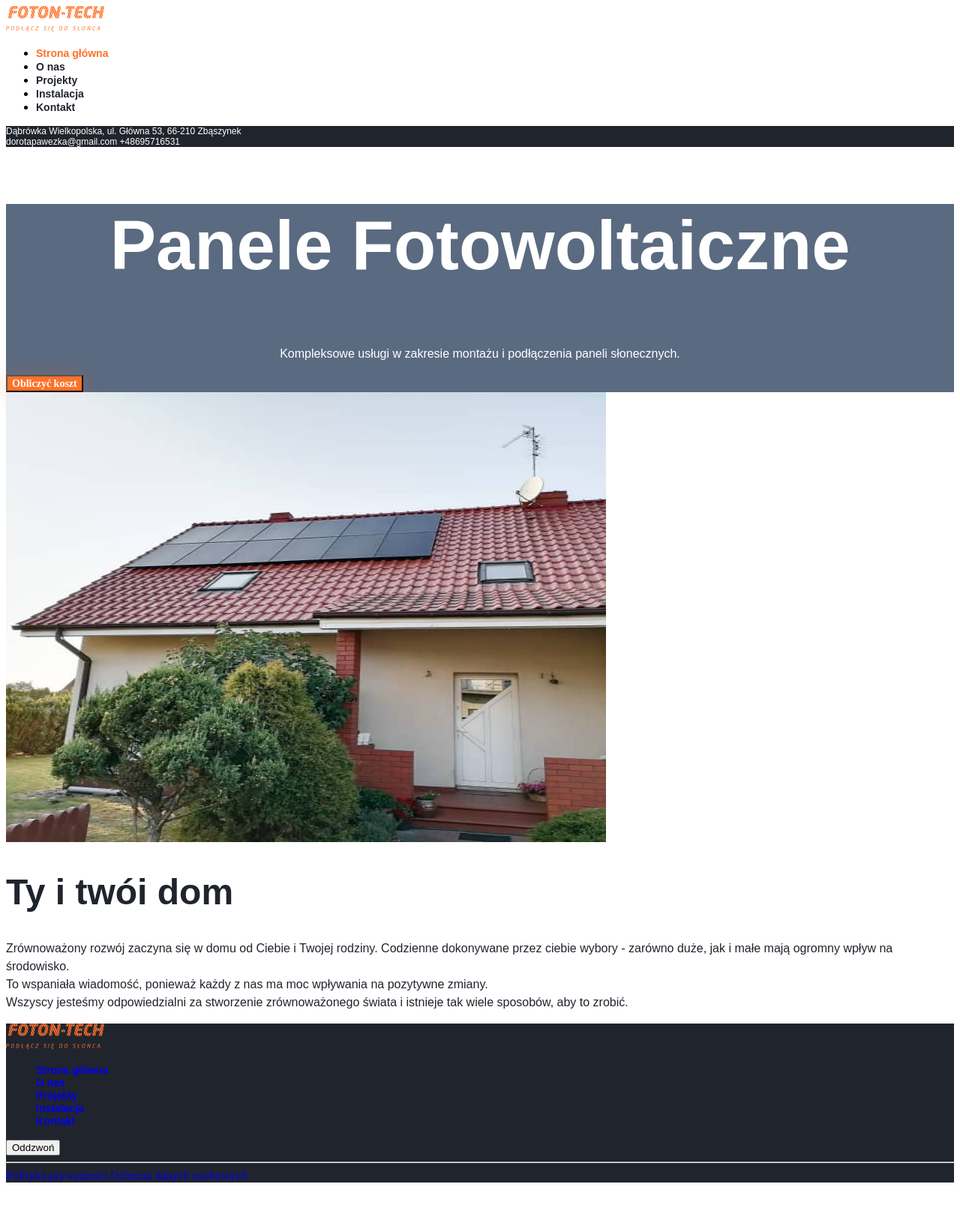
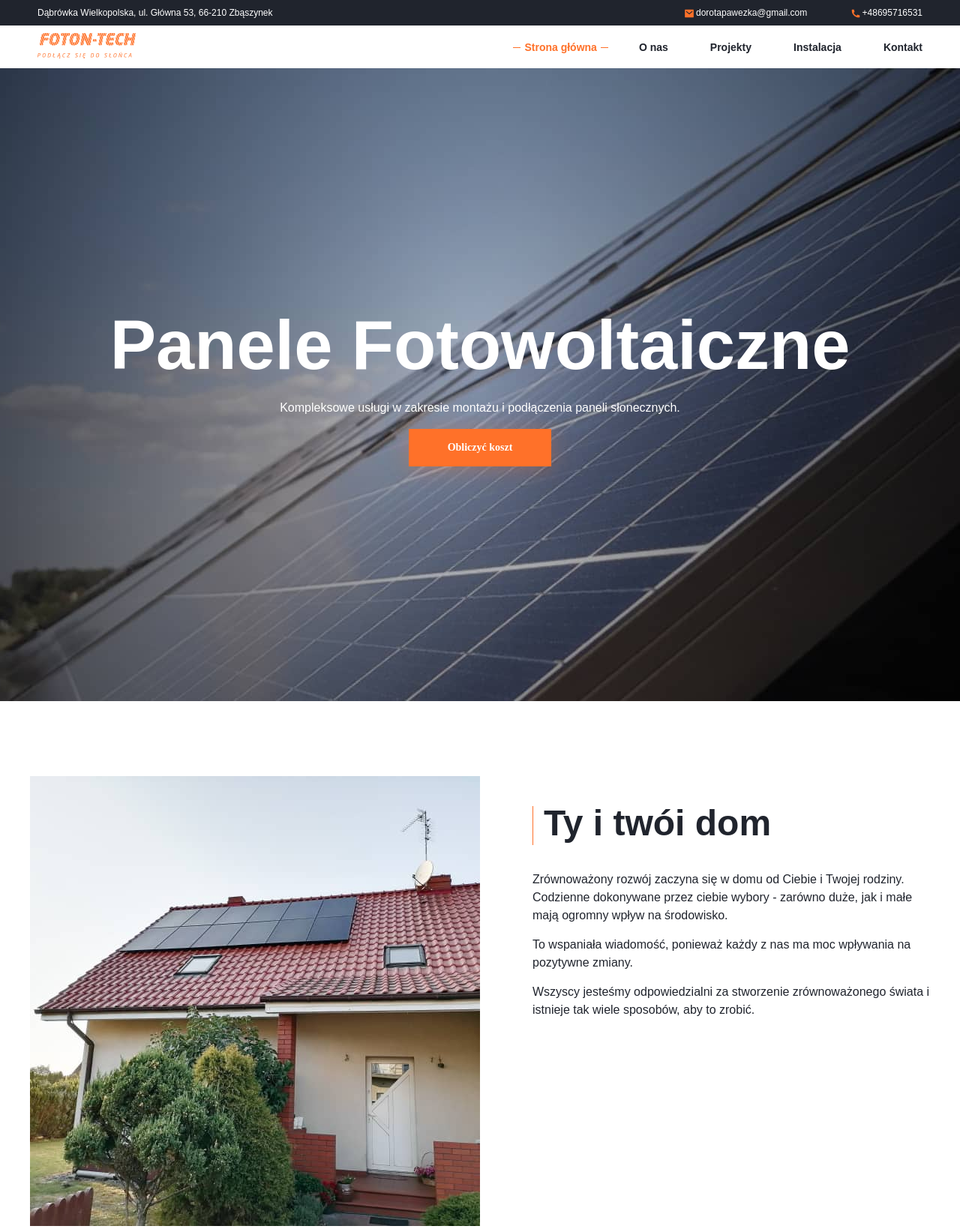
Before and after one commit to WebnautsAcademy/flow2_project1_4, a plain HTML site: page index.html in a window 1280 px wide. Shown: the top 1639 px of the page at 75% size. Before the commit the page ends 1585 px from the top, so only its background shows below. Drawn offline with Linux system fonts and the light colour scheme.

Commit message:
Home work #4

```diff
--- a/index.html
+++ b/index.html
@@ -10,7 +10,7 @@
 
 <body>
     <header class="page-header">
-        <div class="header-wrapper">
+        <div  class="header-wrapper">
             <a class="logo" href="/index.html">
                 <img src="img/logo.png" alt="logo" />
             </a>
@@ -36,8 +36,10 @@
         </div>
         <div class="header-wrapper header-wrapper-contacts">
             <address class="header-address">Dąbrówka Wielkopolska, ul. Główna 53, 66-210 Zbąszynek</address>
+            <div class="contacts-wrapper">
                 <a class="contact-link" href="mailto:dorotapawezka@gmail.com">dorotapawezka@gmail.com</a>
                 <a class="contact-link" href="tel:+48695716531">+48695716531</a>
+            </div>
         </div>
     </header>
     <main class="page-main">
@@ -52,42 +54,46 @@
             <div class="img-wrapper">
                 <img src="img/house.jpg" alt="nice house with solar panels" width="800" height="600" />
             </div>
+            <div class="article-description">
                 <h2 class="title">Ty i twói dom</h2>
                 <p class="text-container">
-                Zrównoważony rozwój zaczyna się w domu od Ciebie i Twojej rodziny. Codzienne dokonywane przez ciebie wybory - zarówno duże, jak i małe mają ogromny wpływ na środowisko.<br />To wspaniała wiadomość, ponieważ każdy z nas ma moc wpływania
-                na pozytywne zmiany.<br />Wszyscy jesteśmy odpowiedzialni za stworzenie zrównoważonego świata i istnieje tak wiele sposobów, aby to zrobić.
+                    <span>Zrównoważony rozwój zaczyna się w domu od Ciebie i Twojej rodziny. Codzienne dokonywane przez ciebie wybory - zarówno duże, jak i małe mają ogromny wpływ na środowisko.</span>
+                    <span>To wspaniała wiadomość, ponieważ każdy z nas ma moc wpływania na pozytywne zmiany.</span>
+                    <span>Wszyscy jesteśmy odpowiedzialni za stworzenie zrównoważonego świata i istnieje tak wiele sposobów, aby to zrobić.</span>
                 </p>
+            </div>
         </section>
     </main>
     <footer class="page-footer">
-        <div>
+        <div class="page-footer__contacts">
             <a href="/index.html">
                 <img src="img/logo.png" alt="logo" />
             </a>
             <div class="navigation">
                 <ul class="navigation-list">
-                    <li class="navigation-link active-footer-link">
-                        <a href="index.html">Strona główna</a>
+                    <li >
+                        <a class="navigation-link active-footer-link" href="index.html">Strona główna</a>
                     </li>
-                    <li class="navigation-link">
-                        <a href="about.html">O nas</a>
+                    <li >
+                        <a class="navigation-link" href="about.html">O nas</a>
                     </li>
-                    <li class="navigation-link">
-                        <a href="project.html">Projekty</a>
+                    <li >
+                        <a class="navigation-link" href="project.html">Projekty</a>
                     </li>
-                    <li class="navigation-link">
-                        <a href="instalation.html">Instalacja</a>
+                    <li >
+                        <a class="navigation-link" href="instalation.html">Instalacja</a>
                     </li>
-                    <li class="navigation-link">
-                        <a href="contacts.html">Kontakt</a>
+                    <li >
+                        <a class="navigation-link" href="contacts.html">Kontakt</a>
                     </li>
                 </ul>
             </div>
             <button class="button-footer">Oddzwoń</button>
         </div>
-        <hr />
+        <div class="page-footer__links">
             <a href="#">Polityka prywatności</a>
             <a href="#">Ochrona danych osobowych</a>
+        </div>
     </footer>
 </body>
 
--- a/style/style.css
+++ b/style/style.css
@@ -1,8 +1,33 @@
 a {
     text-decoration: none;
 }
-
-.page-header {}
+body {
+    margin: 0;
+}
+.page-header {
+    display: flex;
+    flex-direction: column;
+}
+.header-wrapper {
+    display: flex;
+    align-items: center;
+    justify-content: space-between;
+    height: 57px;
+    padding: 0 50px;
+}
+.navigation-list {
+    display: flex;
+}
+.navigation-list li {
+    list-style: none;
+    margin: 0 28px;
+}
+.navigation-list li:first-of-type {
+    margin-left: 0;
+}
+.navigation-list li:last-of-type {
+    margin-right: 0;
+}
 
 .navigation-link {
     font-family: Gilroy, sans-serif;
@@ -15,6 +40,25 @@ a {
 
 .active-nav-link {
     color: #FF7129;
+    position: relative;
+}
+.active-nav-link::before {
+    display: block;
+    width: 10px;
+    content: '';
+    position: absolute;
+    border-bottom: 1px solid #FF7129;
+    top: 50%;
+    left: -15px;
+}
+.active-nav-link::after {
+    display: block;
+    width: 10px;
+    content: '';
+    position: absolute;
+    border-bottom: 1px solid #FF7129;
+    top: 50%;
+    right: -15px;
 }
 
 .header-wrapper-contacts {
@@ -24,6 +68,13 @@ a {
     font-weight: normal;
     font-size: 12px;
     line-height: 14px;
+    justify-content: space-between;
+    height: auto;
+    padding: 10px 50px;
+    order: -1;
+}
+.contacts-wrapper {
+    justify-content: space-between;
 }
 
 .header-address {
@@ -32,6 +83,25 @@ a {
 
 .contact-link {
     color: #fff;
+    margin-left: 70px;
+}
+.contacts-wrapper a[href^="tel"]::before {
+    position: absolute;
+    content: '';
+    background: url("/img/phone.svg") no-repeat center;
+    width: 12px;
+    height: 12px;
+    margin-left: -15px;
+    margin-top: 2px;
+}
+.contacts-wrapper a[href^="mailto"]::before {
+    position: absolute;
+    content: '';
+    background: url("/img/email.svg") no-repeat center;
+    width: 12px;
+    height: 12px;
+    margin-left: -15px;
+    margin-top: 2px;
 }
 
 .title {
@@ -41,6 +111,16 @@ a {
     font-size: 48px;
     line-height: 97%;
     color: #20242D;
+    padding-left: 15px;
+}
+
+.title::before {
+    content: '';
+    display: block;
+    border-left: 1px solid #FF7129;
+    height: 52px;
+    position: absolute;
+    margin-left: -15px;
 }
 
 .text-container {
@@ -51,15 +131,64 @@ a {
     line-height: 24px;
     color: #20242D;
 }
+.text-container span {
+    display: inline-block;
+    margin: 0 0 15px 0;
+}
 
 .page-footer {
     background: #20242D;
+    display: flex;
+    flex-direction: column;
 }
-
+.page-footer__contacts {
+    border-bottom: 1px solid #7B7E85;
+    display: flex;
+    justify-content: space-between;
+    align-items: center;
+    padding: 50px;
+}
+.page-footer .navigation-link {
+    color: #fff;
+}
+.page-footer .active-footer-link {
+    color: #FF7129;
+}
+.page-footer__links {
+    display: flex;
+    justify-content: space-between;
+    padding: 24px 50px;
+}
+.page-footer__links a {
+    font-family: Gilroy, sans-serif;
+    font-style: normal;
+    font-weight: normal;
+    font-size: 12px;
+    line-height: 14px;
+    color: #7B7E85;
+}
+.button-footer {
+    border: 1px solid #FF7129;
+    box-sizing: border-box;
+    filter: drop-shadow(0px 4px 28px rgba(255, 113, 41, 0.67));
+    background-color: transparent;
+    color: #fff;
+    width: 150px;
+    height: 50px;
+}
 /* index start */
 
 .welcome-section {
+    display: flex;
+    flex-direction: column;
+    align-items: center;
+    justify-content: center;
     background-color: #5a6a81;
+    background-image: url("/img/bg.jpg");
+    background-repeat: no-repeat;
+    background-position: center;
+    background-size: cover;
+    height: 844px;
 }
 
 .main-title {
@@ -70,6 +199,7 @@ a {
     line-height: 111px;
     text-align: center;
     color: #FFFFFF;
+    margin: 0;
 }
 
 .welcome-text {
@@ -92,11 +222,25 @@ a {
     line-height: 17px;
     text-align: center;
     color: #FFFFFF;
+    width: 190px;
+    height: 50px;
+    border: none;
 }
 
-.article-section {}
+.article-section {
+    display: flex;
+    width: 1200px;
+    margin: 100px auto;
+}
 
-.img-wrapper {}
+.img-wrapper {
+    width: 600px;
+    display: flex;
+}
+
+.article-description {
+    margin-left: 70px;
+}
 
 /* index end */
 
```
Lines whose indentation alone changed are shown as unchanged.
